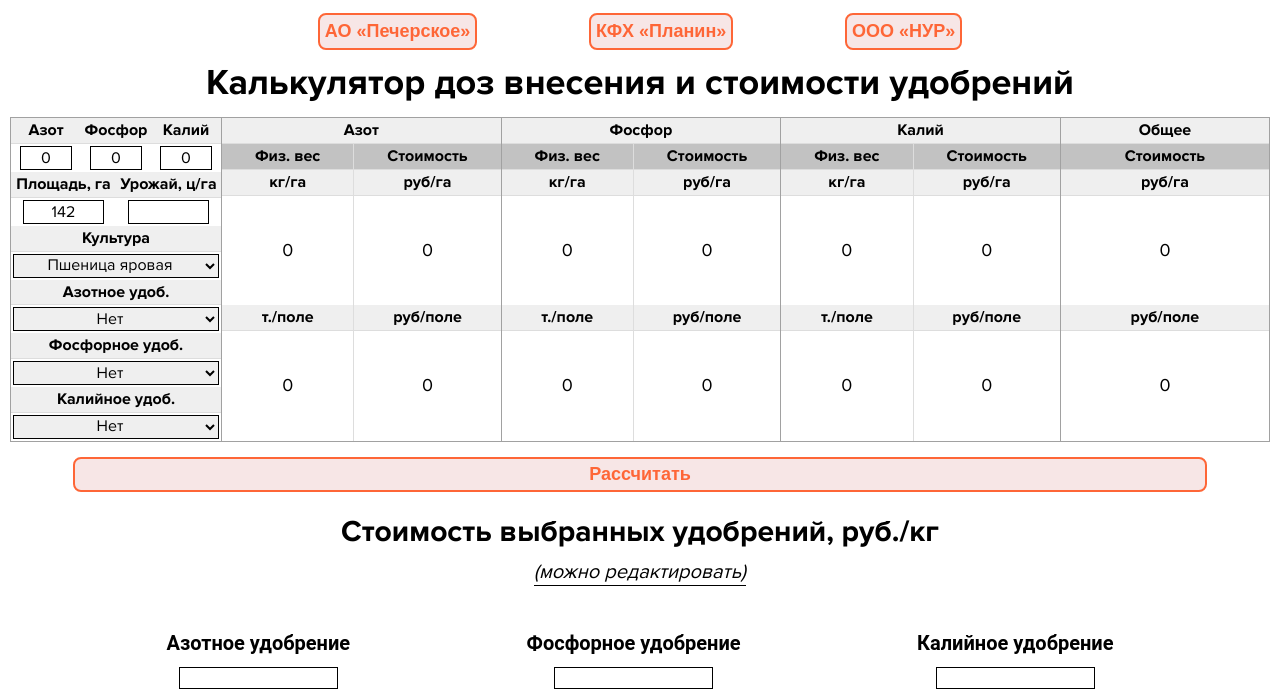
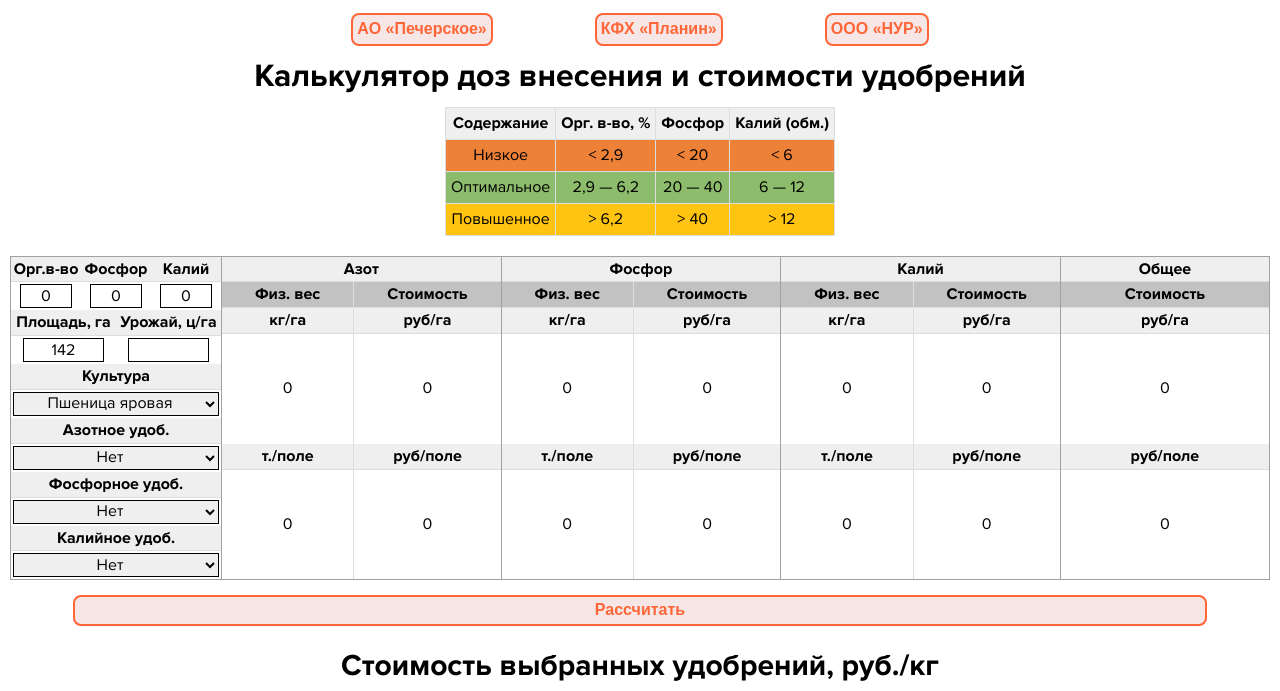
Before and after one commit to Cheval-R/Agro-calc, a plain HTML site: page index.html in a window 1280 px wide. Shown: the part 114-805 px from the top of the page. Drawn offline with Linux system fonts and the light colour scheme; files whose address does not match are found by name; a web font is replaced by a local one.

Commit message:
Добавил градацию

```diff
--- a/css/style.css
+++ b/css/style.css
@@ -103,6 +103,7 @@ p {
 }
 
 .cell-header {
+  /* word-break: break-all; */
   font-size: 16px;
   margin: 0;
   background-color: #efefef;
@@ -303,7 +304,7 @@ p {
   font-weight: 600;
   text-decoration: none;
   display: inline-block;
-  padding: 5px;
+  padding: 4px;
   position: relative;
   overflow: hidden;
   border: 2px solid #fe6637;
@@ -324,7 +325,9 @@ p {
 .companies-wrapper {
   width: 100%;
   display: flex;
+  flex-wrap: wrap;
   justify-content: space-evenly;
+  gap: 5px;
 }
 
 .region-btn {
@@ -399,6 +402,33 @@ p {
   left: 10px;
 }
 
+.table {
+  /* width: 100%; */
+  margin: 0 auto 20px;
+  border: 1px solid #dddddd;
+  border-collapse: collapse;
+  text-align: center;
+}
+.table th {
+  font-weight: bold;
+  padding: 5px;
+  background: #efefef;
+  border: 1px solid #dddddd;
+}
+.table td {
+  border: 1px solid #dddddd;
+  padding: 5px;
+}
+.low {
+  background-color: #ee8138;
+}
+.optimal {
+  background-color: #8dbd6c;
+}
+.high {
+  background-color: #ffc411;
+}
+
 @media (max-width: 1000px) {
   body,
   input,
@@ -416,7 +446,7 @@ p {
   }
 
   .main-page .input-column {
-    grid-template-columns: repeat(6, 21px);
+    grid-template-columns: repeat(6, 31px);
   }
 
   .fertilizer-price h2 {
@@ -441,7 +471,8 @@ p {
   }
 
   .main-page .input-column {
-    grid-template-columns: repeat(6, clamp(15px, 2.8vw, 24px));
+    grid-template-columns: repeat(6, 26px);
+    /* grid-template-columns: repeat(6, clamp(15px, 2.8vw, 24px)); */
     /* grid-template-columns: repeat(6, clamp(15px, 3.4vw, 24px)); */
   }
   .fertilizer-wrapper label {
@@ -562,3 +593,9 @@ p {
     font-size: 12px;
   }
 }
+
+@media (max-width: 450px) {
+  .table {
+    font-size: 11px;
+  }
+}
--- a/index.html
+++ b/index.html
@@ -31,10 +31,39 @@
   </header>
   <main>
     <div class="container">
+      <table class="table">
+        <thead>
+          <th>Содержание</th>
+          <th>Орг. в-во, %</th>
+          <th>Фосфор</th>
+          <th>Калий (обм.)</th>
+        </thead>
+        <tbody>
+          <tr class="low">
+            <td>Низкое</td>
+            <td>&lt; 2,9</td>
+            <td>&lt; 20</td>
+            <td>&lt; 6</td>
+          </tr>
+          <tr class="optimal">
+            <td>Оптимальное</td>
+            <td>2,9&nbsp;&mdash; 6,2</td>
+            <td>20&nbsp;&mdash; 40</td>
+            <td>6&nbsp;&mdash; 12</td>
+          </tr>
+          <tr class="high">
+            <td>Повышенное</td>
+            <td>&gt; 6,2</td>
+            <td>&gt; 40</td>
+            <td>&gt; 12</td>
+          </tr>
+        </tbody>
+      </table>
+
       <div class="calculator">
         <div class="input-column" id="input-column">
           <div class="nitrogen-value-block">
-            <h2 class="cell-header"> Азот </h2>
+            <h2 class="cell-header"> Орг.в-во </h2>
             <div class="input-wrapper">
               <input id="n-value" type="number" min="0" value="0">
             </div>
```
Also changed, not shown: css/normalize.css.
